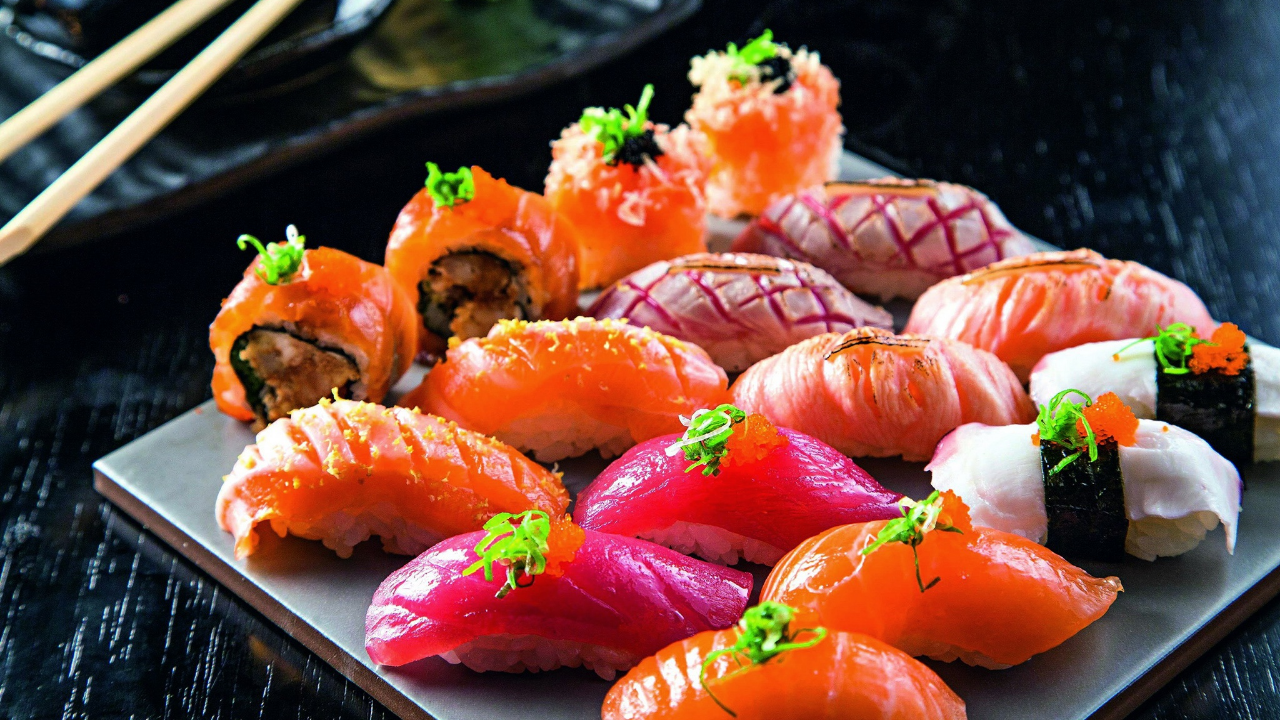
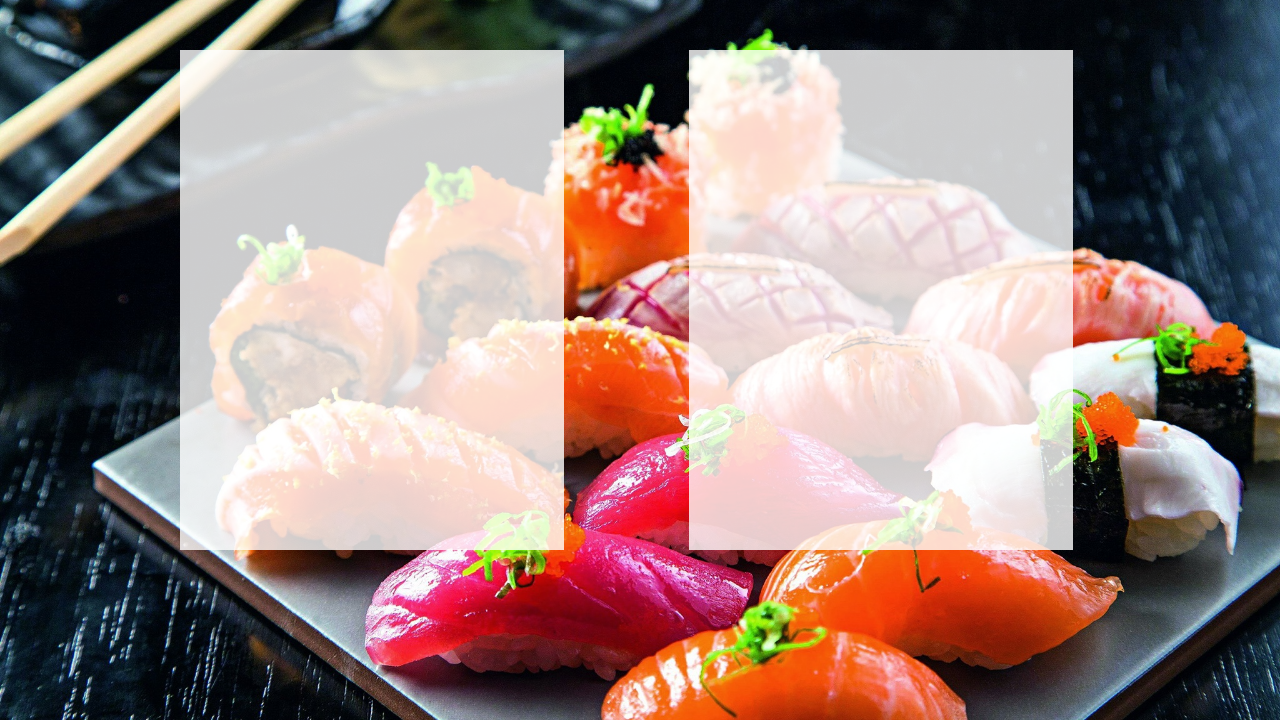
Before and after one commit to Snicker2904/miniCRUDD, a PHP site: page /menu.html in a window 1280 px wide. Shown: the part 80-800 px from the top of the page. Run offline with PHP 8.4, Linux system fonts and the light colour scheme.

Commit message:
added 2 menu places

```diff
--- a/css/styles.css
+++ b/css/styles.css
@@ -54,3 +54,27 @@ a:hover {
   height: 100%;
   width: 40%;
 }
+
+.menu {
+  height: 100%;
+  width: 100%;
+  display: flex;
+}
+
+.menu1 {
+  height: 500px;
+  width: 30%;
+  margin-left: 180px;
+  margin-top: 50px;
+  background-color: white;
+  opacity: 80%;
+}
+
+.menu2 {
+  height: 500px;
+  width: 30%;
+  margin-left: 125px;
+  margin-top: 50px;
+  background-color: white;
+  opacity: 80%;
+}
--- a/menu.html
+++ b/menu.html
@@ -38,6 +38,8 @@
             }
       </style>
 
+      <div class="menu">
+
        <div class="menu1">
          <div class="image1"></div>
          <div class="tekst1"></div>
@@ -53,6 +55,13 @@
           <div class="tekst3"></div>
         </div>
 
+        <div class="menu4">
+          <div class="image4"></div>
+          <div class="tekst4"></div>
+        </div>
+
+      </div>
+
       </main>
       <footer></footer>
   </body>
```
Lines whose indentation alone changed are shown as unchanged.
